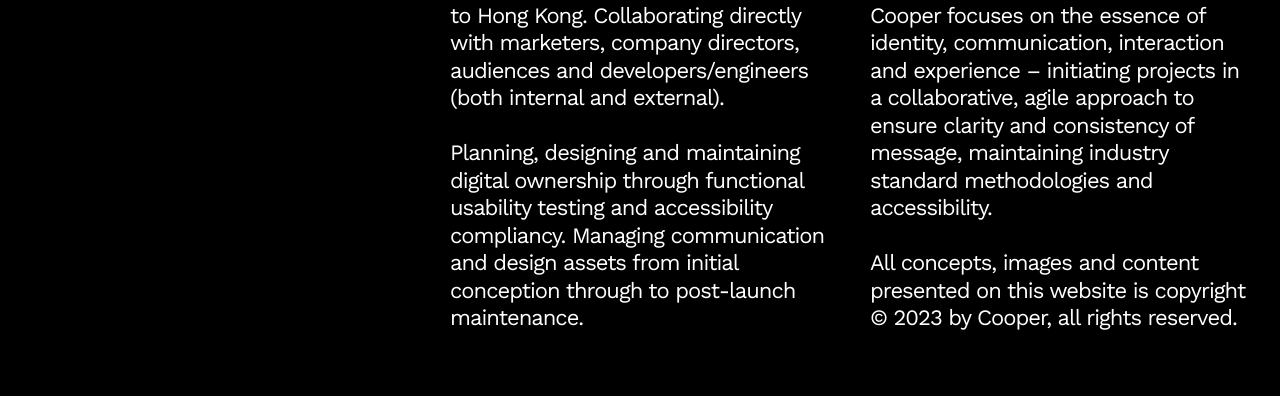
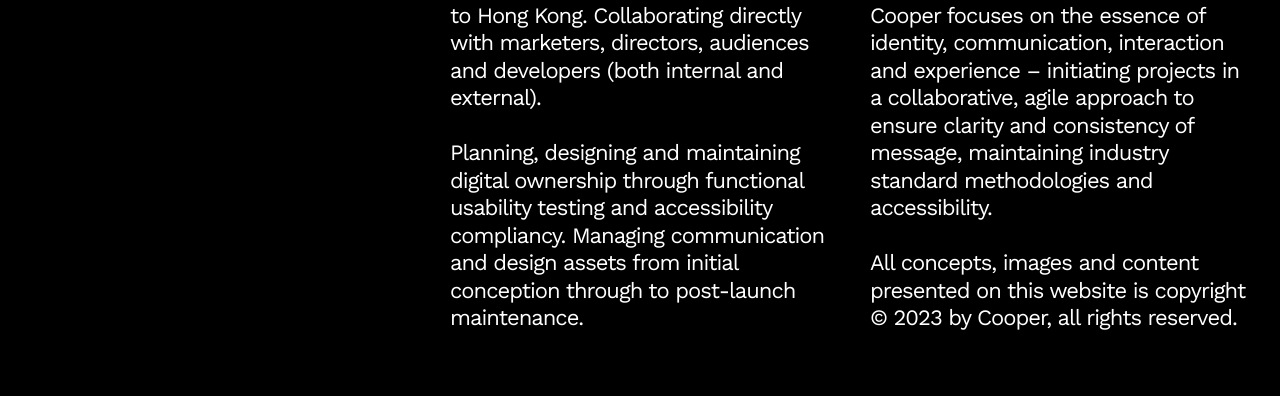
Before and after one commit to cooperprogramme/cooper-digital, a plain HTML site: page profile.html in a window 1280 px wide. Shown: the part 395-791 px from the top of the page. Drawn offline with nearby package versions, Linux system fonts and the light colour scheme.

Commit message:
Update profile.html

```diff
--- a/profile.html
+++ b/profile.html
@@ -54,7 +54,7 @@
                     </div>
                     <div>
                         <p class="module-description">
-                            Alistair Cooper has been providing design services for over 7 years to a host of global clients, from New York to Hong Kong. Collaborating directly with marketers, company directors, audiences and developers/engineers (both internal and external).
+                            Alistair Cooper has been providing design services for over 7 years to a host of global clients, from New York to Hong Kong. Collaborating directly with marketers, directors, audiences and developers (both internal and external).
                             <br><br>Planning, designing and maintaining digital ownership through functional usability testing and accessibility compliancy. Managing communication and design assets from initial conception through to post-launch maintenance.
                             <br><br>
                         </p>
```
